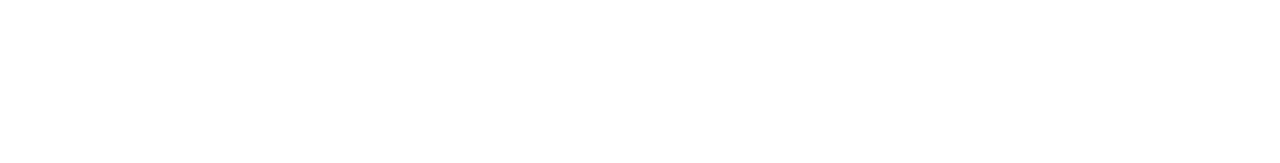
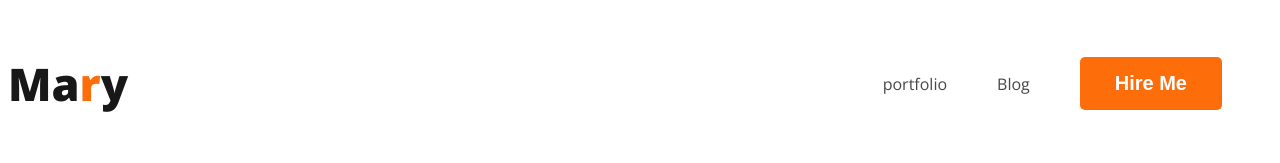
Before and after one commit to jafrinajuthi/deginerdevoloper-portfolio, a plain HTML site: page index.html in a window 1280 px wide. Drawn offline with nearby package versions, Linux system fonts and the light colour scheme.

Commit message:
added nav

```diff
--- a/index.html
+++ b/index.html
@@ -4,16 +4,27 @@
     <meta charset="UTF-8">
     <meta name="viewport" content="width=device-width, initial-scale=1.0">
     <title>web depeloper protfolio</title>
+    <link rel="stylesheet" href="style/portfolio.css">
+    <link rel="preconnect" href="https://fonts.googleapis.com">
+    <link rel="preconnect" href="https://fonts.googleapis.com">
+    <link rel="preconnect" href="https://fonts.gstatic.com" crossorigin>
+    <link href="https://fonts.googleapis.com/css2?family=Lato:wght@400;700;900&family=Open+Sans:wght@400;700;800&display=swap" rel="stylesheet">
 </head>
 <body>
     <header>
-
+       <nav>
+        <h3 class="nav-title">Ma<span class="text-primary">r</span>y</h3>
+        <ul>
+            <li><a href="">portfolio</a></li>
+            <li><a href="">Blog</a></li>
+            <li><button class="btn-primary">Hire Me</button></li>
+        </ul>
+       </nav>
     </header>
     <main>
 
     </main>
     <footer>
-
     </footer>
 </body>
 </html>
--- /dev/null
+++ b/style/portfolio.css
@@ -0,0 +1,44 @@
+/* common sheared style*/
+body {
+    font-family: 'Lato', sans-serif;
+    font-family: 'Open Sans', sans-serif;
+
+}
+.text-primary {
+   color: #FD6E0A;
+}
+
+.btn-primary {
+    border-radius: 5px;
+    background: #FD6E0A;
+    border: 0;
+    font-size: 20px;
+    font-weight: 700;
+    padding:15px 35px;
+    color: #fff;
+}
+/*nav related stles*/
+nav {
+    display: flex;
+    justify-content: space-between;
+}
+.nav-title {
+color: #181818;
+font-size: 45px;
+font-weight: 800;
+}
+
+nav > ul {
+    display: flex;
+    align-items: center;
+}
+
+nav li {
+    list-style: none;
+    margin-right: 50px;
+}
+
+nav a {
+    text-decoration: none;
+    color:  #474747;
+}
```
